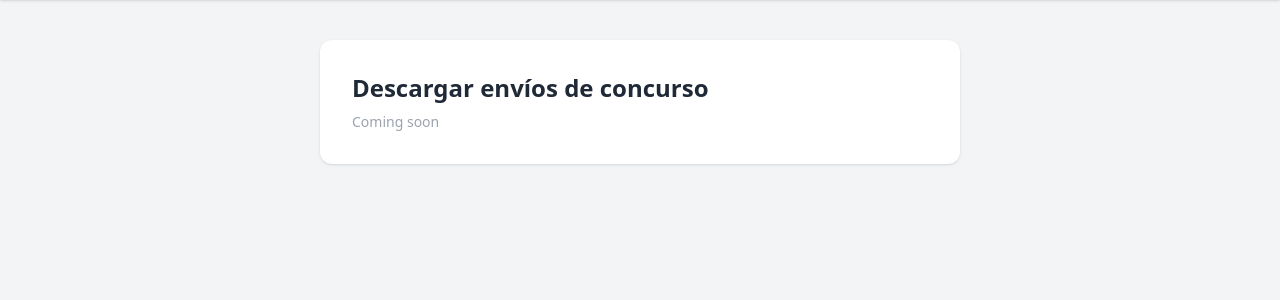
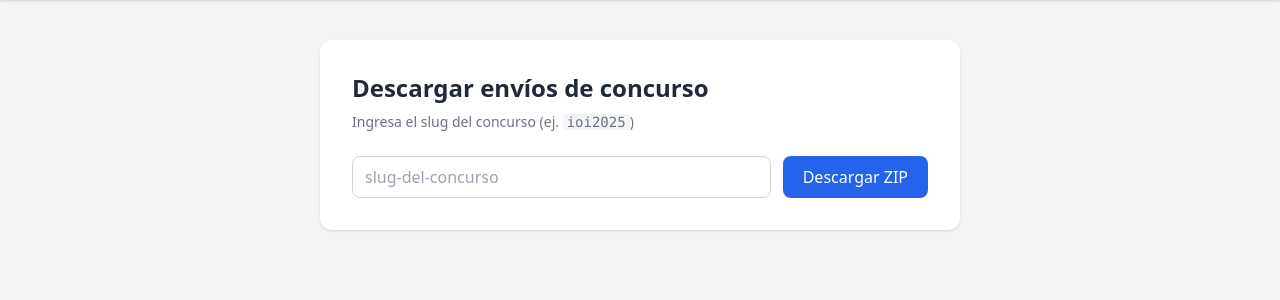
Before and after one commit to AresLOLXD/dmoj-submission-downloader, a FastAPI app: page /dashboard in a window 1280 px wide. Shown: the part 48-348 px from the top of the page. Run offline with FastAPI, Linux system fonts and the light colour scheme; the visitor is signed in with stand-in values (Sample User, id 1); data comes from the database, SQL or seed files in the repository; some libraries are stand-ins or nearby versions.

Commit message:
feat: dashboard and ZIP download route with streaming response
Co-Authored-By: Claude Sonnet 4.6 <noreply@anthropic.com>

```diff
--- a/app/main.py
+++ b/app/main.py
@@ -1,10 +1,14 @@
+from datetime import datetime
+
 from fastapi import FastAPI, Form, Request
-from fastapi.responses import RedirectResponse, HTMLResponse
+from fastapi.responses import RedirectResponse, HTMLResponse, StreamingResponse
 from fastapi.templating import Jinja2Templates
 from starlette.middleware.sessions import SessionMiddleware
 from app import config
 from app.database import init_db
 from app.auth import authenticate, get_current_user
+from app.dmoj_client import DMOJClient, ContestNotFoundError
+from app.zip_builder import sanitize_name, stream_contest_zip
 
 app = FastAPI()
 app.add_middleware(SessionMiddleware, secret_key=config.SECRET_KEY, max_age=28800)
@@ -46,3 +50,55 @@ async def dashboard(request: Request):
     if user is None or not user.is_active:
         return RedirectResponse("/login", status_code=302)
     return templates.TemplateResponse("dashboard.html", {"request": request, "user": user})
+
+
+@app.get("/download")
+async def download(request: Request, slug: str):
+    user = await get_current_user(request)
+    if user is None or not user.is_active:
+        return RedirectResponse("/login", status_code=302)
+
+    dmoj = DMOJClient(base_url=config.DMOJ_BASE_URL, token=config.DMOJ_API_TOKEN)
+
+    try:
+        await dmoj.get_contest_participants(slug)
+    except ContestNotFoundError:
+        return templates.TemplateResponse(
+            "dashboard.html",
+            {"request": request, "user": user, "error": f"Concurso '{slug}' no encontrado."},
+        )
+
+    async def collect():
+        submissions = await dmoj.get_contest_submissions(slug)
+        counters: dict[str, dict[str, int]] = {}
+        result = []
+        for sub in submissions:
+            username = sub["user"]
+            problem = sub["problem"]
+            sanitized = sanitize_name(username)
+            counters.setdefault(sanitized, {}).setdefault(problem, 0)
+            counters[sanitized][problem] += 1
+            index = counters[sanitized][problem]
+
+            dt = datetime.fromisoformat(sub["date"].replace("Z", "+00:00"))
+            source = await dmoj.get_submission_source(sub["id"])
+            ext = DMOJClient.language_to_ext(sub.get("language", ""))
+
+            result.append({
+                "sanitized_username": sanitized,
+                "problem": problem,
+                "index": index,
+                "date_str": dt.strftime("%Y-%m-%d"),
+                "time_str": dt.strftime("%H-%M-%S"),
+                "verdict": sub.get("result", "UNK"),
+                "ext": ext,
+                "source": source.encode() if isinstance(source, str) else source,
+            })
+        return result
+
+    subs = await collect()
+    return StreamingResponse(
+        stream_contest_zip(iter(subs)),
+        media_type="application/zip",
+        headers={"Content-Disposition": f'attachment; filename="{slug}.zip"'},
+    )
--- a/templates/dashboard.html
+++ b/templates/dashboard.html
@@ -1,8 +1,19 @@
 {% extends "base.html" %}
-{% block title %}Dashboard{% endblock %}
+{% block title %}Descargar envíos{% endblock %}
 {% block content %}
 <div class="bg-white rounded-xl shadow p-8">
     <h1 class="text-2xl font-bold text-gray-800 mb-2">Descargar envíos de concurso</h1>
-    <p class="text-gray-400 text-sm">Coming soon</p>
+    <p class="text-gray-500 text-sm mb-6">Ingresa el slug del concurso (ej. <code class="bg-gray-100 px-1 rounded">ioi2025</code>)</p>
+    {% if error %}
+        <div class="bg-red-50 border border-red-200 text-red-700 rounded-lg px-4 py-3 mb-4 text-sm">{{ error }}</div>
+    {% endif %}
+    <form method="get" action="/download" class="flex gap-3">
+        <input name="slug" type="text" placeholder="slug-del-concurso" required
+            class="flex-1 border border-gray-300 rounded-lg px-3 py-2 focus:outline-none focus:ring-2 focus:ring-blue-500">
+        <button type="submit"
+            class="bg-blue-600 text-white rounded-lg px-5 py-2 font-medium hover:bg-blue-700 transition whitespace-nowrap">
+            Descargar ZIP
+        </button>
+    </form>
 </div>
 {% endblock %}
```
Also changed, not shown: tests/test_download.py (added, +42 -0 lines).
